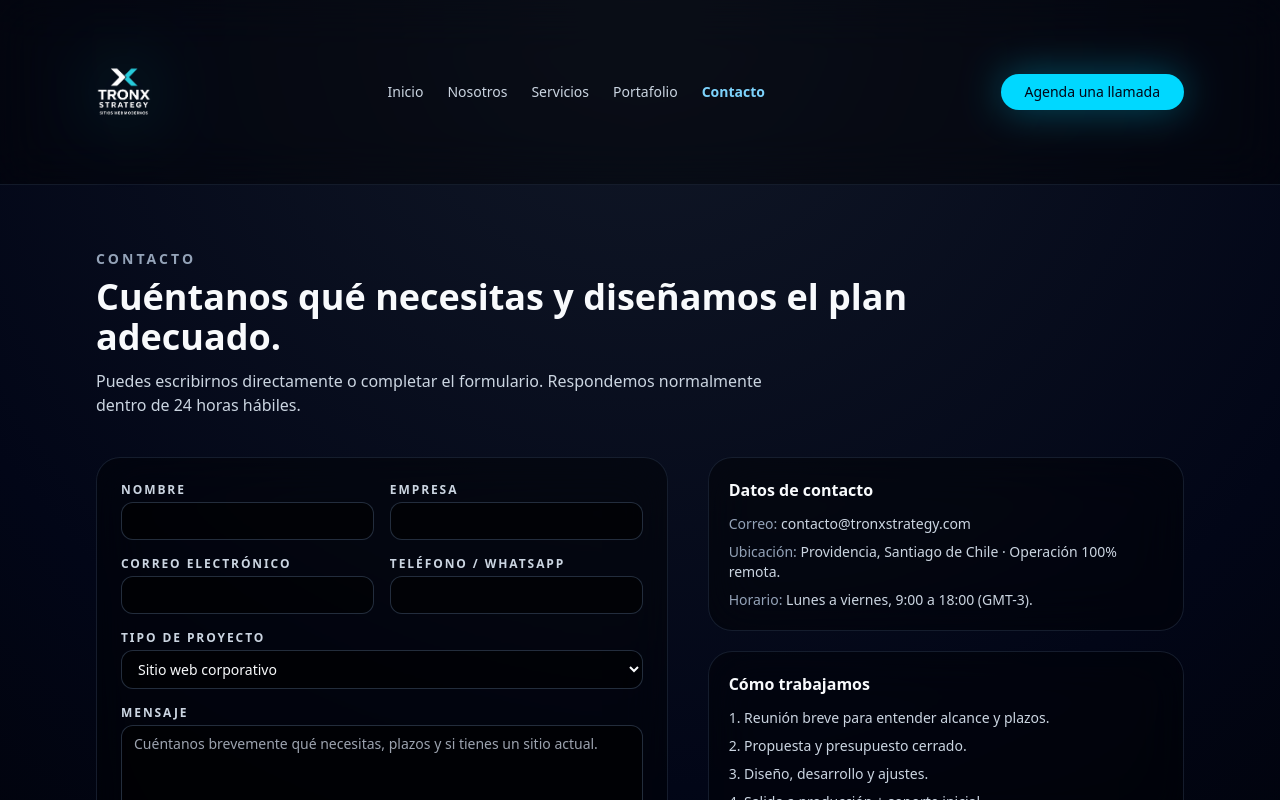
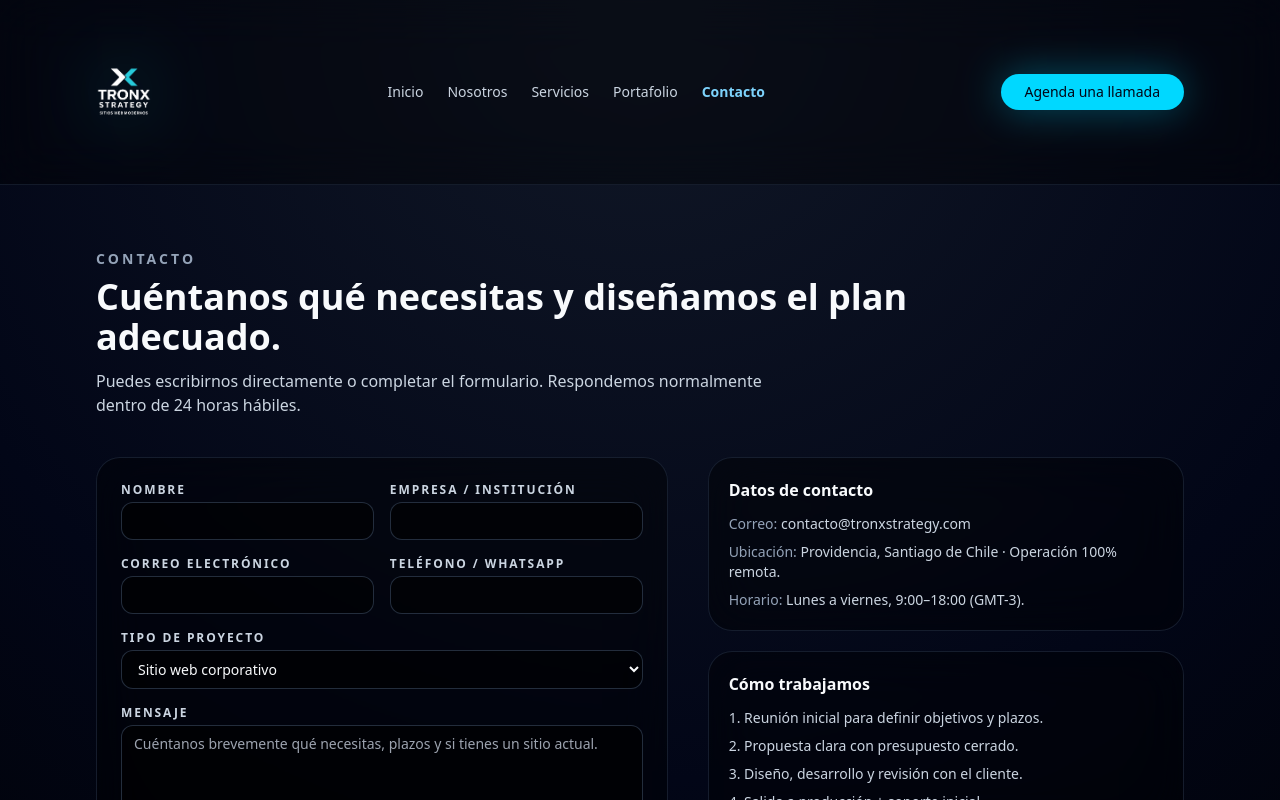
Before and after one commit to TronxGroup/Tronx-Strategy, a Next.js app: page /contacto in a window 1280 px wide. Shown: the top 800 px of the page. Built offline with nearby package versions, Linux system fonts and the light colour scheme.

Commit message:
Update page.tsx

```diff
--- a/app/contacto/page.tsx
+++ b/app/contacto/page.tsx
@@ -32,7 +32,7 @@ export default function ContactoPage() {
             </div>
             <div>
               <label className="block text-xs font-semibold text-slate-300 uppercase tracking-[0.16em]">
-                Empresa
+                Empresa / institución
               </label>
               <input
                 name="empresa"
@@ -75,7 +75,7 @@ export default function ContactoPage() {
               <option>Sitio web corporativo</option>
               <option>Landing page</option>
               <option>Portal o directorio</option>
-              <option>Rediseño de sitio existente</option>
+              <option>Rediseño de sitio actual</option>
               <option>Otro</option>
             </select>
           </div>
@@ -95,12 +95,10 @@ export default function ContactoPage() {
           <button type="submit" className="btn-primary">
             Enviar mensaje
           </button>
+
           <p className="text-xs text-slate-500">
             También puedes escribir directamente a{" "}
-            <span className="text-slate-200">
-              contacto@tronxstrategy.com
-            </span>{" "}
-            o coordinar por WhatsApp.
+            <span className="text-slate-200">contacto@tronxstrategy.com</span>.
           </p>
         </form>
 
@@ -120,7 +118,7 @@ export default function ContactoPage() {
               </li>
               <li>
                 <span className="text-slate-400">Horario: </span>
-                Lunes a viernes, 9:00 a 18:00 (GMT-3).
+                Lunes a viernes, 9:00–18:00 (GMT-3).
               </li>
             </ul>
           </div>
@@ -130,9 +128,9 @@ export default function ContactoPage() {
               Cómo trabajamos
             </h2>
             <ol className="mt-3 list-decimal list-inside space-y-2">
-              <li>Reunión breve para entender alcance y plazos.</li>
-              <li>Propuesta y presupuesto cerrado.</li>
-              <li>Diseño, desarrollo y ajustes.</li>
+              <li>Reunión inicial para definir objetivos y plazos.</li>
+              <li>Propuesta clara con presupuesto cerrado.</li>
+              <li>Diseño, desarrollo y revisión con el cliente.</li>
               <li>Salida a producción + soporte inicial.</li>
             </ol>
           </div>
```
